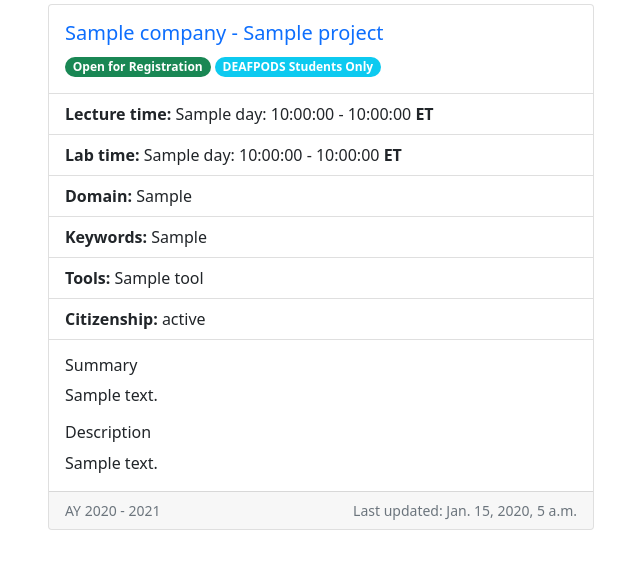
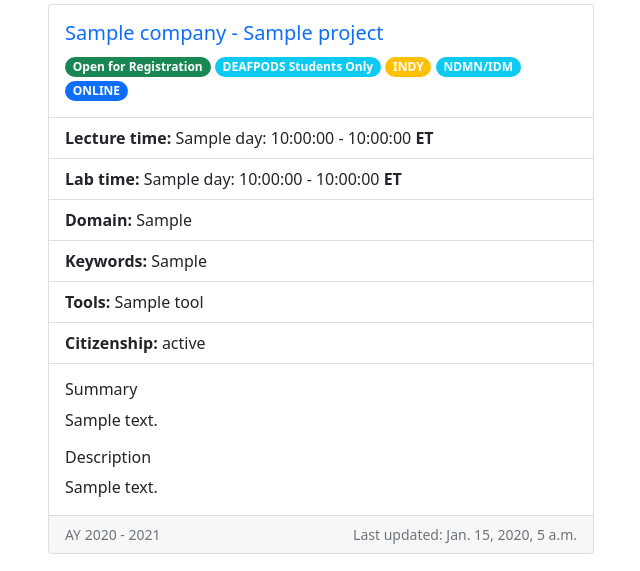
Before and after one commit to TheDataMine/tdm_site, a Django app: a page that uses tdm_site/templates/projects/project_detail.html in a window 1280 px wide. Shown: the part 56-627 px from the top of the page, without its empty margins (319-959 px from the left). Before the commit the page ends 586 px from the top, so only its background shows below. Run offline with Django 3.2, Linux system fonts and the light colour scheme; tables that the repository leaves empty hold one stand-in row (values such as "Sample post"); parts of the project's set-up code (start-up, migrations or seed data) failed here and were passed over; some libraries are stand-ins or nearby versions.

Commit message:
Add online badges

```diff
--- a/tdm_site/projects/forms.py
+++ b/tdm_site/projects/forms.py
@@ -26,3 +26,4 @@ class SearchProjectsForm(forms.Form):
     deafpods_bool = forms.BooleanField(required=False, label="DEAFPODS", widget=forms.RadioSelect(choices=((True, "Include DEAFPODS projects"), (False, "Exclude DEAFPODS projects"),)))
     indy_bool = forms.BooleanField(required=False, label="INDY", widget=forms.RadioSelect(choices=((True, "Include INDY projects"), (False, "Exclude INDY projects"),)))
     ndmn_bool = forms.BooleanField(required=False, label="NDMN", widget=forms.RadioSelect(choices=((True, "Include NDMN projects"), (False, "Exclude NDMN projects"),)))
+    online_bool = forms.BooleanField(required=False, label="NDMN", widget=forms.RadioSelect(choices=((True, "Include ONLINE projects"), (False, "Exclude ONLINE projects"), )))
--- a/tdm_site/projects/models.py
+++ b/tdm_site/projects/models.py
@@ -41,6 +41,7 @@ class Project(models.Model):
     ndmn_bool = BooleanField(default=False, verbose_name=_("NDMN"))
     indy_bool = BooleanField(default=False, verbose_name=_("INDY"))
     wl_bool = BooleanField(default=False, verbose_name=_("WL"))
+    online_bool = BooleanField(default=False, verbose_name=_("ONLINE"))
 
 
 
--- a/tdm_site/projects/views.py
+++ b/tdm_site/projects/views.py
@@ -64,6 +64,7 @@ def project_search_result_view(request):
     deafpods_bool = request.GET.get('deafpods_bool')
     ndmn_bool = request.GET.get('ndmn_bool')
     indy_bool = request.GET.get('indy_bool')
+    online_bool = request.GET.get('online_bool')
     #wl_bool = request.GET.get('wl_bool')
 
     keywords = request.GET.getlist('keywords')
@@ -95,6 +96,9 @@ def project_search_result_view(request):
     if ndmn_bool not in ['', None]:
         queryset = queryset.filter(ndmn_bool=ndmn_bool)
 
+    if online_bool not in ['', None]:
+        queryset = queryset.filter(online_bool=online_bool)
+
     if keywords:
         queryset = queryset.filter(keywords__in=keywords)
 
--- a/tdm_site/templates/projects/project_detail.html
+++ b/tdm_site/templates/projects/project_detail.html
@@ -18,6 +18,15 @@
             {% if object.deafpods_bool %}
             <span class="badge rounded-pill bg-info">DEAFPODS Students Only</span>
             {% endif %}
+			{% if project.indy_bool %}
+			<span class="badge rounded-pill bg-warning">INDY</span>
+			{% endif %}
+			{% if project.ndmn_bool %}
+			<span class="badge rounded-pill bg-info">NDMN/IDM</span>
+			{% endif %}
+			{% if project.online_bool %}
+			<span class="badge rounded-pill bg-primary">ONLINE</span>
+			{% endif %}
 		</div>
 		<ul class="list-group list-group-flush">
 			<li class="list-group-item"><b>Lecture time:</b> {{ object.lecturetimes.all|join:", " }} <b>ET</b></li>
--- a/tdm_site/templates/projects/project_list.html
+++ b/tdm_site/templates/projects/project_list.html
@@ -68,8 +68,13 @@
 							{% if project.indy_bool %}
 							<span class="badge rounded-pill bg-warning">INDY</span>
 							{% endif %}
+
 							{% if project.ndmn_bool %}
 							<span class="badge rounded-pill bg-info">NDMN/IDM</span>
+							{% endif %}
+
+							{% if project.online_bool %}
+							<span class="badge rounded-pill bg-primary">ONLINE</span>
 							{% endif %}
 						</div>
 						<ul class="list-group list-group-flush">
```
Also changed, not shown: tdm_site/projects/migrations/0016_project_online_bool.py (added).
